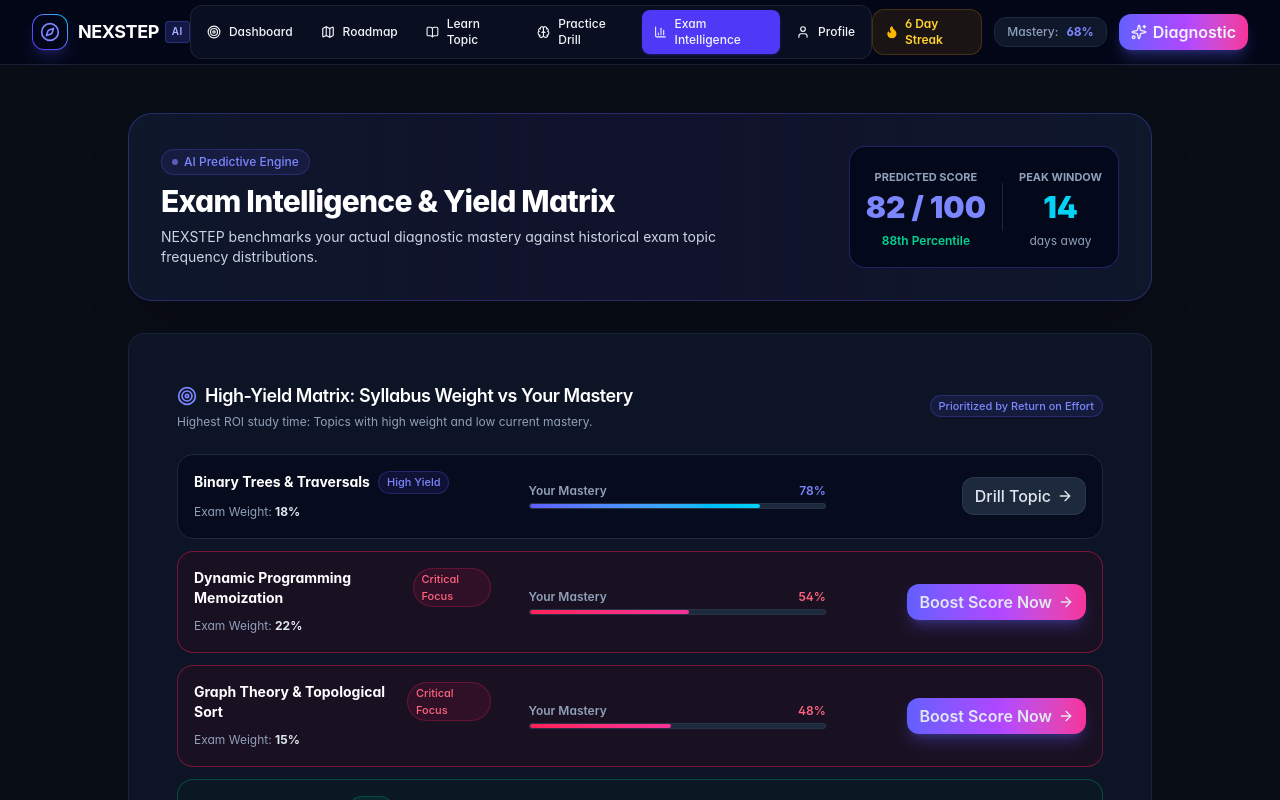
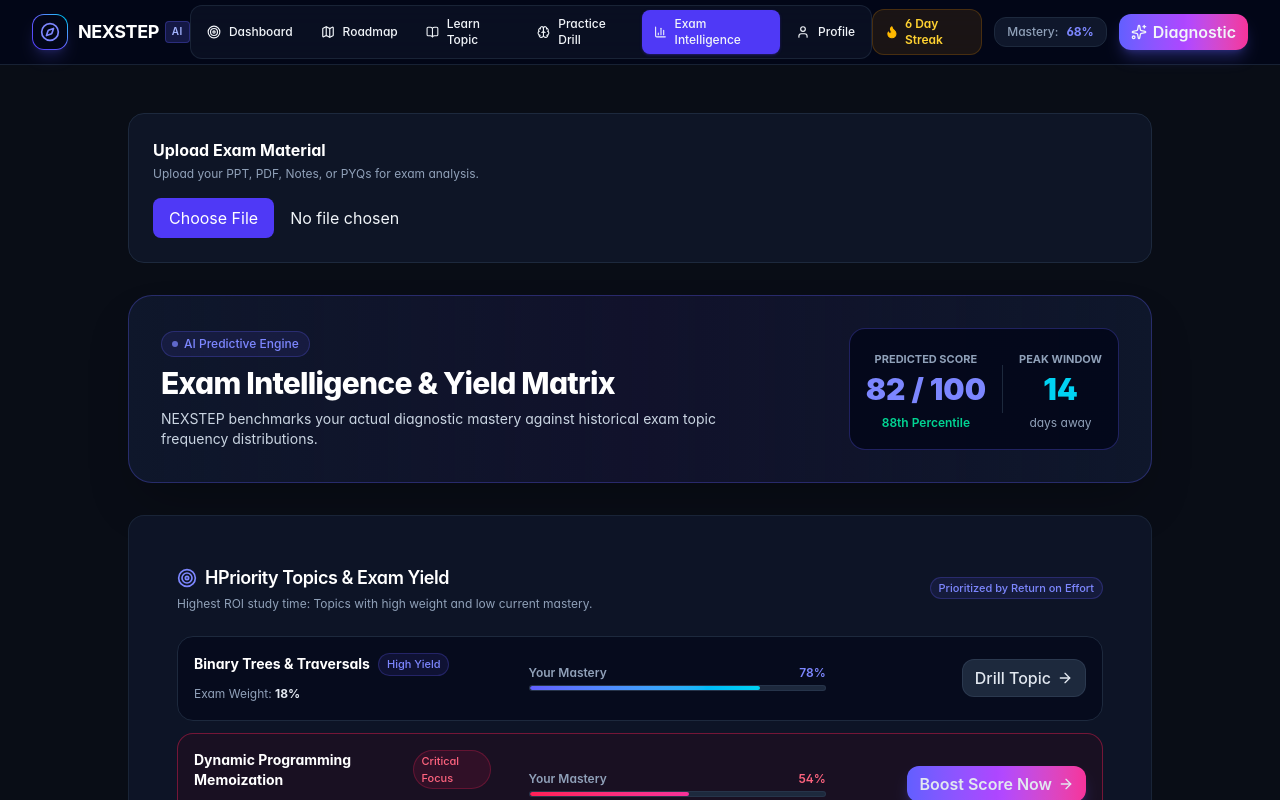
Before and after one commit to naveenmohanka/NEXSTEP, a React app in the folder frontend/: page /exam-intelligence in a window 1280 px wide. Shown: the top 800 px of the page. Built offline with nearby package versions, Linux system fonts and the light colour scheme; the HTML template or start-up script is replaced by a standard one.

Commit message:
feat: add exam intelligence upload flow

```diff
--- a/frontend/src/pages/ExamIntelligencePage.jsx
+++ b/frontend/src/pages/ExamIntelligencePage.jsx
@@ -17,6 +17,9 @@
   useLearning()
   const [metrics, setMetrics] = useState(null)
   const [isLoading, setIsLoading] = useState(true)
+  const [selectedFile, setSelectedFile] = useState(null)
+  const [isAnalyzing, setIsAnalyzing] = useState(false)
+  const [analysisComplete, setAnalysisComplete] = useState(false)
 
   useEffect(() => {
     async function loadData() {
@@ -30,12 +33,65 @@
     loadData()
   }, [])
 
+  const handleFileChange = (e) => {
+  const file = e.target.files?.[0]
+  setSelectedFile(file || null)
+}
+const handleAnalyze = async () => {
+  if (!selectedFile) return
+
+  setIsAnalyzing(true)
+
+  setTimeout(() => {
+    setIsAnalyzing(false)
+  }, 1500)
+  setAnalysisComplete(true)
+}
   if (isLoading || !metrics) {
     return <LoadingState title="Crunching Exam Intelligence..." subtitle="Correlating syllabus frequency curves with your personal retention" />
   }
 
   return (
     <div className="max-w-5xl mx-auto py-4 space-y-8">
+      <div className="p-6 rounded-2xl bg-slate-900/80 border border-slate-800">
+  <h2 className="text-base font-bold text-white">
+    Upload Exam Material
+  </h2>
+
+  <p className="text-xs text-slate-400 mt-1 mb-4">
+    Upload your PPT, PDF, Notes, or PYQs for exam analysis.
+  </p>
+
+  <input
+    type="file"
+    accept=".pdf,.ppt,.pptx,.txt"
+    onChange={handleFileChange}
+    className="w-full text-sm text-slate-300 file:mr-4 file:py-2 file:px-4 file:rounded-lg file:border-0 file:bg-indigo-600 file:text-white hover:file:bg-indigo-500"
+  />
+
+  {selectedFile && (
+    <p className="mt-3 text-xs text-emerald-400">
+      Selected: {selectedFile.name}
+    </p>
+  )}
+  {selectedFile && (
+  <Button
+    type="button"
+    variant="glow"
+    size="sm"
+    onClick={handleAnalyze}
+    className="mt-4"
+    isLoading={isAnalyzing}
+  >
+    {isAnalyzing ? 'Analyzing...' : 'Analyze File'}
+  </Button>
+)}
+{analysisComplete && (
+  <p className="mt-3 text-xs text-emerald-400">
+    ✓ Analysis Complete
+  </p>
+)}
+</div>
       {/* Top Banner */}
       <div className="relative overflow-hidden rounded-3xl border border-indigo-500/30 bg-gradient-to-r from-slate-900 via-indigo-950/40 to-slate-900 p-6 sm:p-8 shadow-2xl">
         <div className="flex flex-col sm:flex-row items-center justify-between gap-6 relative z-10">
@@ -77,14 +133,14 @@
         </div>
       </div>
 
-      {/* High-Yield Topics Matrix Table */}
+      {/* Priority Topics & Exam Yield */}
       <Card className="border-slate-800 bg-slate-900/80 p-6">
         <CardHeader className="p-0 pb-4">
           <div className="flex flex-col sm:flex-row sm:items-center justify-between gap-2">
             <div>
               <CardTitle className="text-base text-white">
                 <Target className="w-5 h-5 text-indigo-400" />
-                High-Yield Matrix: Syllabus Weight vs Your Mastery
+                HPriority Topics & Exam Yield
               </CardTitle>
               <p className="text-xs text-slate-400 mt-1">
                 Highest ROI study time: Topics with high weight and low current mastery.
```
